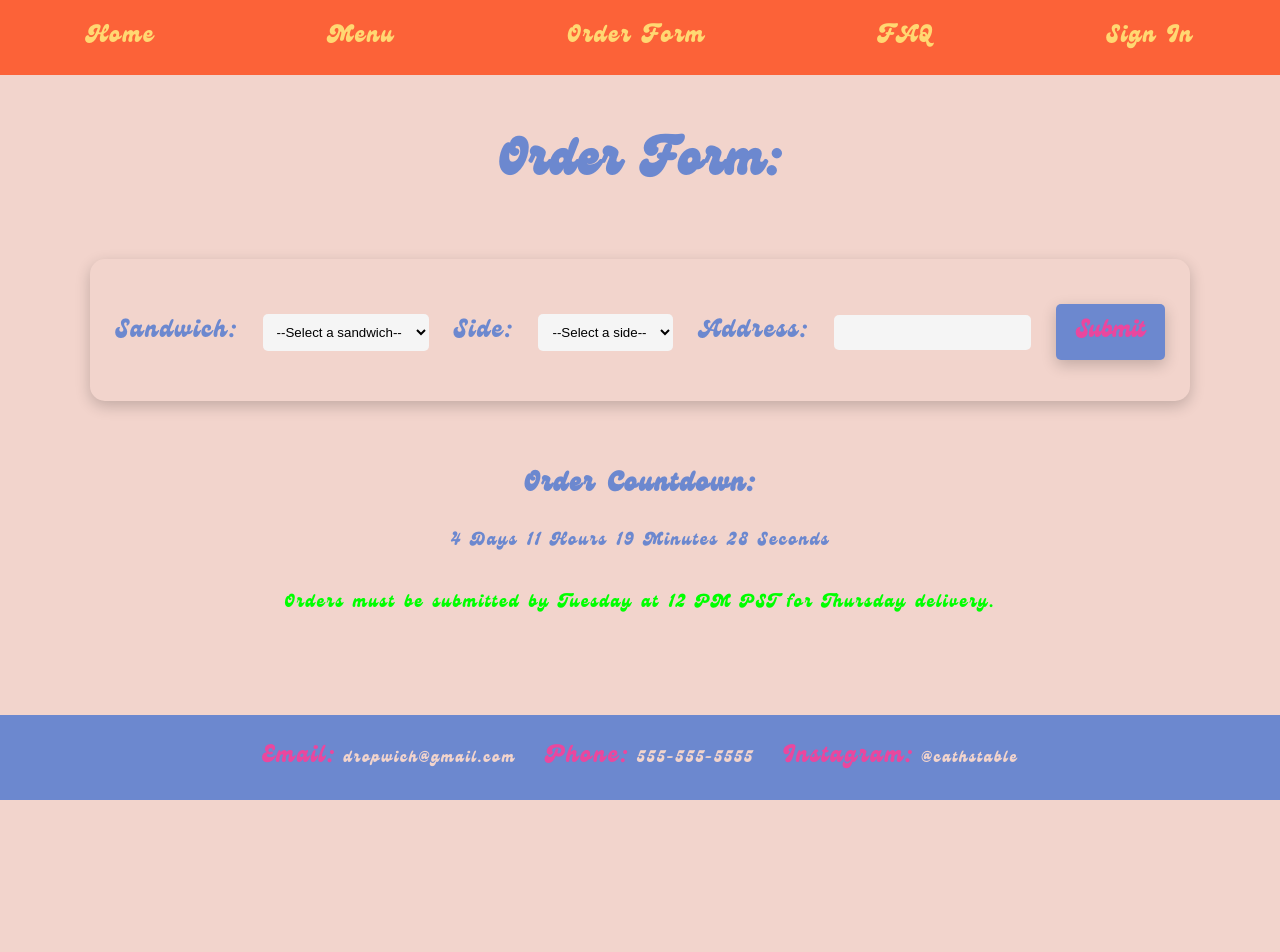
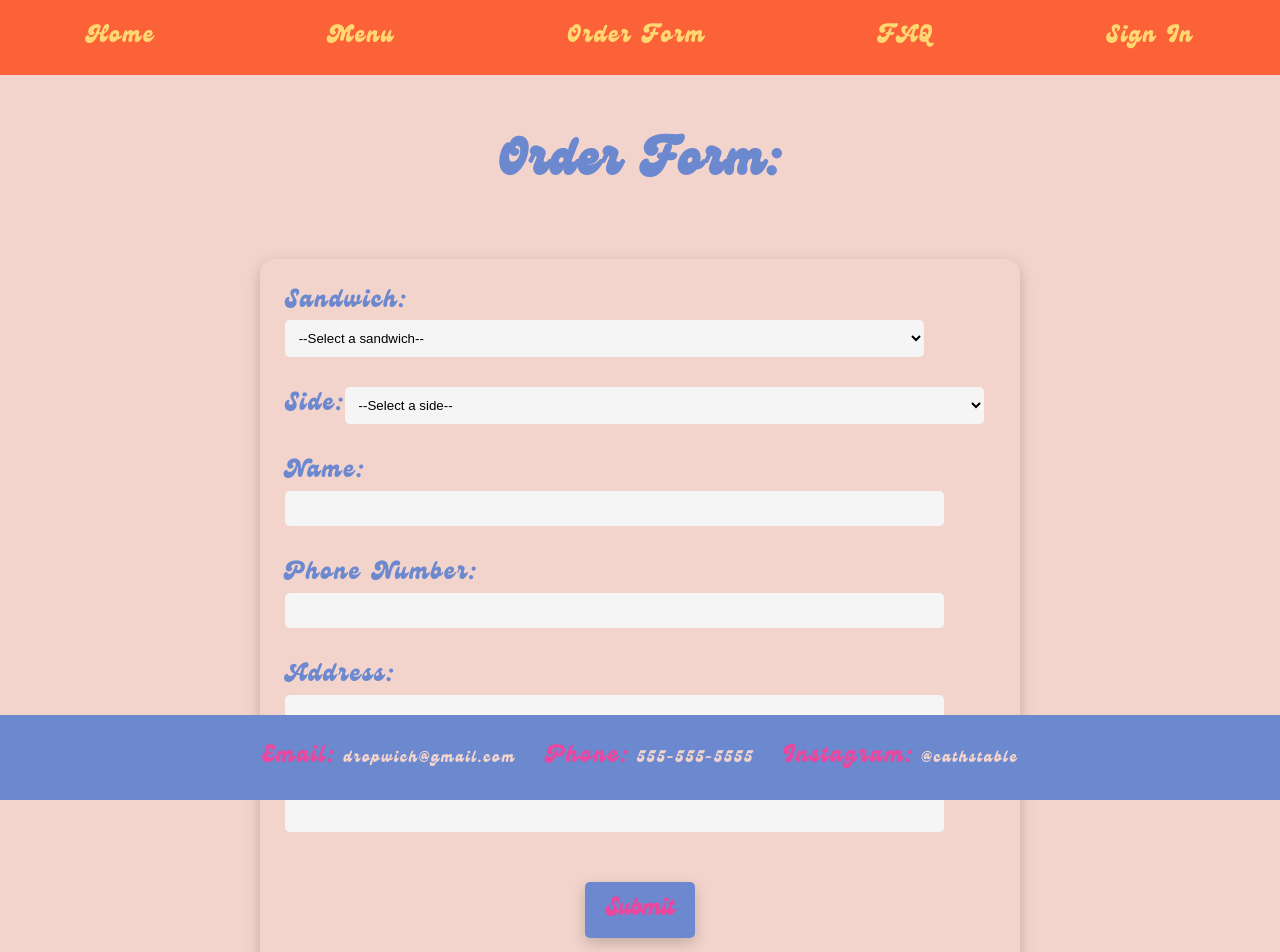
Before and after one commit to lissashea/Dropwhich, a React (Create React App) app: page /order in a window 1280 px wide. Shown: the top 952 px of the page. Before the commit the page ends 800 px from the top, so only its background shows below. Built offline with nearby package versions, Linux system fonts and the light colour scheme.

Commit message:
updates to styling

```diff
--- a/src/components/Menu.css
+++ b/src/components/Menu.css
@@ -6,7 +6,7 @@
   padding: 25px;
   margin: 25px;
   box-shadow: 0px 5px 15px rgba(0, 0, 0, 0.2);
-  min-height: 50vh;
+  min-height: 60vh;
 }
 
 .menu-content {
--- a/src/components/OrderForm.css
+++ b/src/components/OrderForm.css
@@ -36,9 +36,16 @@
   }
 }
 
+label {
+  display: block;
+  text-align: left;
+  margin-bottom: 10px;
+}
+
 .madLibInput {
+  width: 90%;
   padding: 10px;
-  margin: 25px;
+  margin-bottom: 20px;
   border: none;
   border-radius: 5px;
   background-color: #f5f5f5;
@@ -85,8 +92,12 @@
 
   /* Adjust the height for smaller screens */
   .orderform-container {
-    min-height: calc(100vh - 200px);
+    min-height: auto;
     padding-bottom: 60px; /* Add padding to the bottom to make space for the footer */
+    padding-top:40px;
+    margin: auto;
+    display: flex;
+    flex-direction: column;
   }
 
   /* Show the orderDeadline text on mobile */
@@ -129,7 +140,7 @@
   .madLibInput,
   .submitButton {
     width: 90%; /* Reset the width to fill the container on smaller screens */
-    max-width: 300px; /* Set a maximum width for better display on smaller screens */
+    /* max-width: 300px; Set a maximum width for better display on smaller screens */
     margin-bottom: 10px; /* Add margin between form elements */
   }
 
--- a/src/components/OrderForm.jsx
+++ b/src/components/OrderForm.jsx
@@ -54,6 +54,7 @@ function OrderForm() {
       ) : (
         <div className="orderform-container">
           <form onSubmit={handleSubmit}>
+            {/* Sandwich selection */}
             <label>
               Sandwich:
               <select
@@ -66,14 +67,46 @@ function OrderForm() {
                 <option value="sandwich2">Sandwich 2</option>
               </select>
             </label>
+
+            {/* Side selection */}
             <label>
               Side:
-              <select name="side" className="madLibInput" onChange={handleChange}>
+              <select
+                name="side"
+                className="madLibInput"
+                onChange={handleChange}
+              >
                 <option>--Select a side--</option>
                 <option value="side1">Side 1</option>
                 <option value="side2">Side 2</option>
               </select>
             </label>
+
+            {/* Name input */}
+            <label>
+              Name:
+              <input
+                type="text"
+                name="name"
+                className="madLibInput"
+                value={order.name}
+                onChange={handleChange}
+              />
+            </label>
+
+            {/* Phone number input */}
+            <label>
+              Phone Number:
+              <input
+                type="text"
+                name="phone"
+                className="madLibInput"
+                value={order.phone}
+                onChange={handleChange}
+              />
+            </label>
+
+            {/* Address input */}
             <label>
               Address:
               <input
@@ -84,15 +117,29 @@ function OrderForm() {
                 onChange={handleChange}
               />
             </label>
-            <button type="submit" className="submitButton">Submit</button>
+
+            {/* Delivery instructions input */}
+            <label>
+              Delivery Instructions:
+              <input
+                name="deliveryInstructions"
+                className="madLibInput"
+                value={order.deliveryInstructions}
+                onChange={handleChange}
+              />
+            </label>
+
+            <button type="submit" className="submitButton">
+              Submit
+            </button>
+            <div className="countdownContainer">
+              <Countdown targetDate={targetDate} />
+            </div>
           </form>
         </div>
       )}
 
       {/* Place the Countdown component outside the form container */}
-      <div className="countdownContainer">
-        <Countdown targetDate={targetDate} />
-      </div>
     </div>
   );
 }
```
